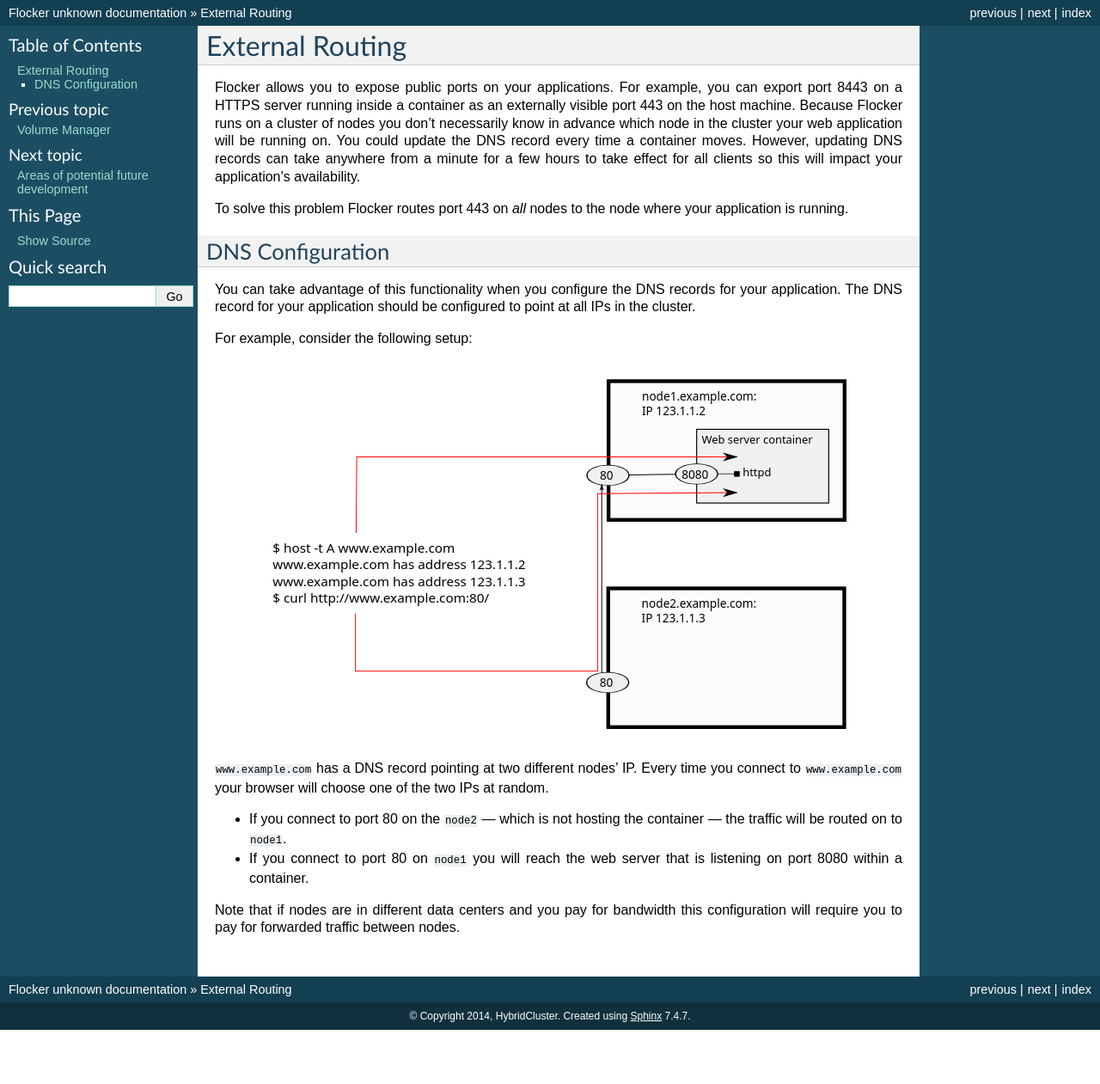
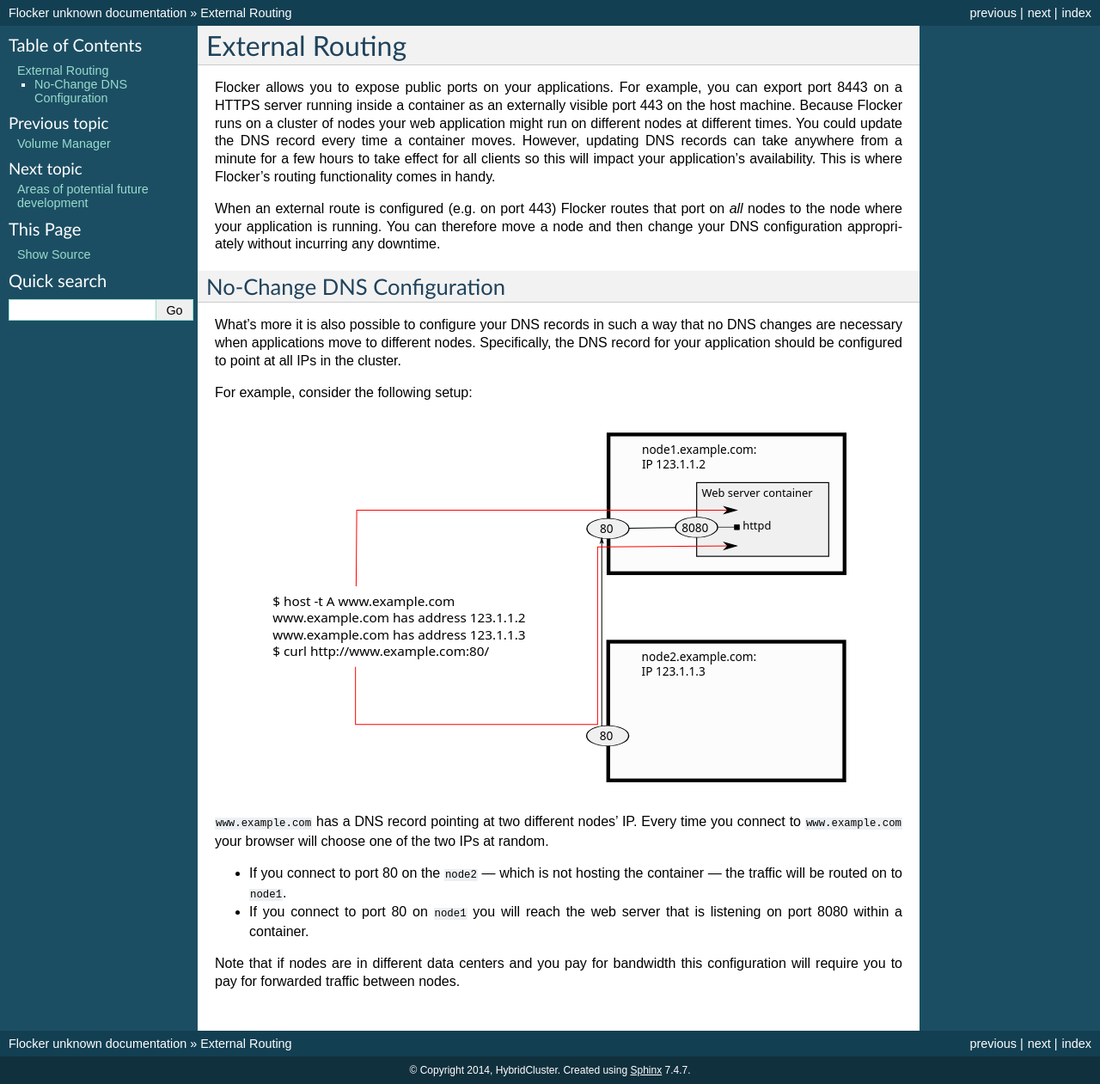
Before and after one commit to ClusterHQ/flocker, a Sphinx documentation site: the page built from docs/routing/index.rst, in a window 1280 px wide. Shown: the whole page at 86% size. Built offline with Sphinx 7.4.7, drawn with Linux system fonts in a browser that asks for light colours; before the commit the page ends 1198 px from its top, so only the background shows below that.

Commit message:
Address review comments: Additional benefits, better transition to no-change configuration.

```diff
--- a/docs/routing/index.rst
+++ b/docs/routing/index.rst
@@ -4,18 +4,20 @@
 
 Flocker allows you to expose public ports on your applications.
 For example, you can export port 8443 on a HTTPS server running inside a container as an externally visible port 443 on the host machine.
-Because Flocker runs on a cluster of nodes you don't necessarily know in advance which node in the cluster your web application will be running on.
+Because Flocker runs on a cluster of nodes your web application might run on different nodes at different times.
 You could update the DNS record every time a container moves.
 However, updating DNS records can take anywhere from a minute for a few hours to take effect for all clients so this will impact your application's availability.
+This is where Flocker's routing functionality comes in handy.
 
-To solve this problem Flocker routes port 443 on *all* nodes to the node where your application is running.
+When an external route is configured (e.g. on port 443) Flocker routes that port on *all* nodes to the node where your application is running.
+You can therefore move a node and then change your DNS configuration appropriately without incurring any downtime.
 
 
-DNS Configuration
-=================
+No-Change DNS Configuration
+===========================
 
-You can take advantage of this functionality when you configure the DNS records for your application.
-The DNS record for your application should be configured to point at all IPs in the cluster.
+What's more it is also possible to configure your DNS records in such a way that no DNS changes are necessary when applications move to different nodes.
+Specifically, the DNS record for your application should be configured to point at all IPs in the cluster.
 
 For example, consider the following setup:
 
```
